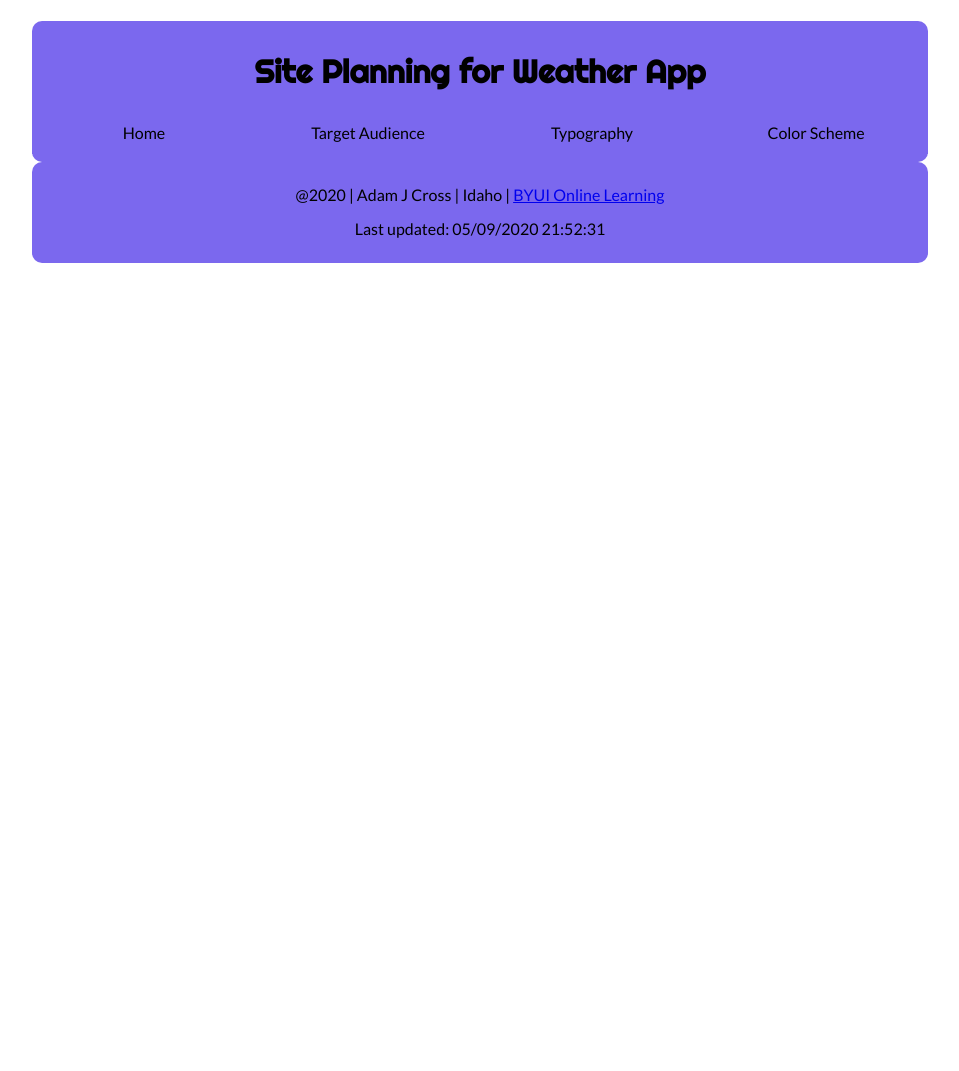
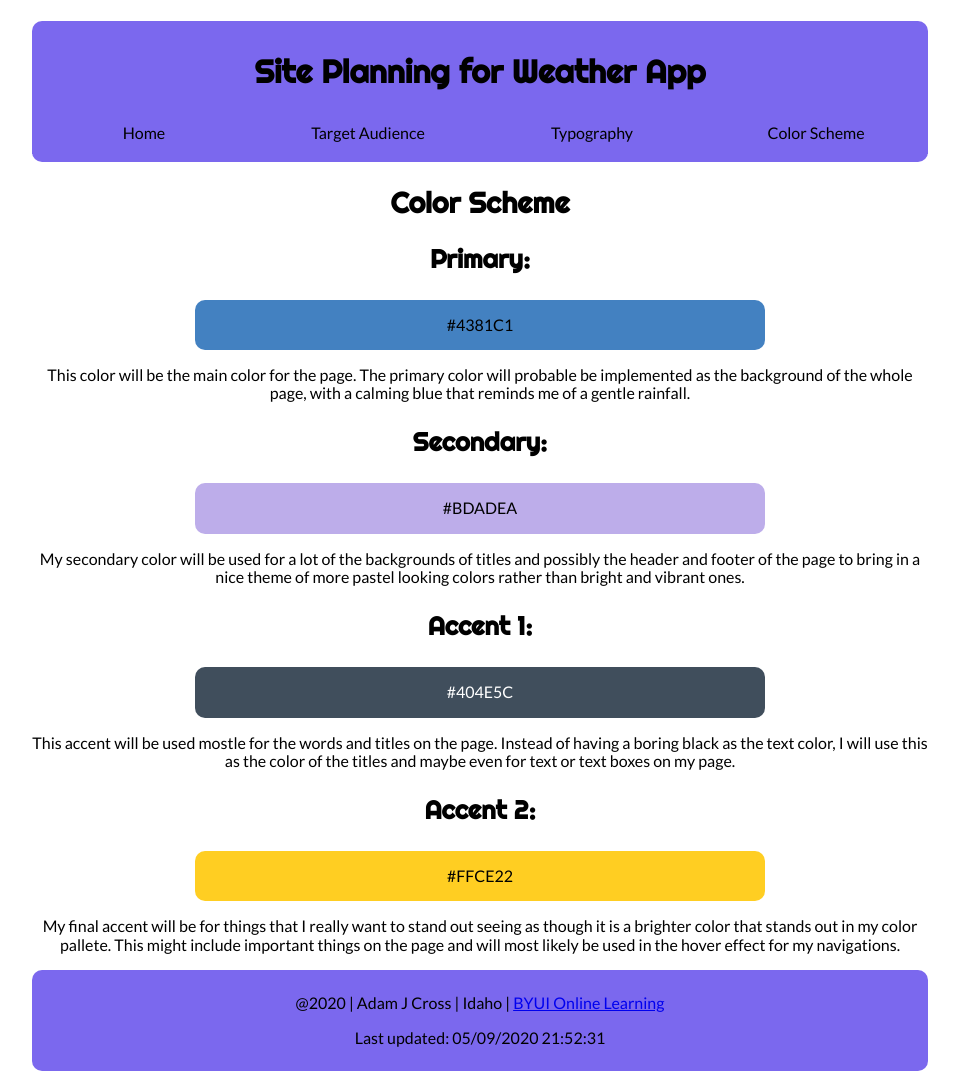
Before and after one commit to AdamMcswagm30/AdamMcswagm30.github.io, a plain HTML site: page lesson3/color-scheme.html in a window 1280 px wide. Shown: the whole page, without its empty margins (160-1119 px from the left). Before the commit the page ends 800 px from the top, so only its background shows below. Drawn offline with Linux system fonts and the light colour scheme.

Commit message:
many changes

```diff
--- a/lesson3/color-scheme.html
+++ b/lesson3/color-scheme.html
@@ -20,7 +20,37 @@
                 </nav>
             </header>
             <main>
-
+                <h2>Color Scheme</h2>
+                <h3>
+                    Primary:
+                </h3>
+                <p class='color1'>
+                    #4381C1
+                </p>
+                <p>This color will be the main color for the page. The primary color will probable be implemented as the background of the whole page, with a calming blue that reminds me of a gentle rainfall. </p>
+                <h3>
+                    Secondary:
+                </h3>
+                <p class='color2'>
+                    #BDADEA
+                </p>
+                <p>
+                    My secondary color will be used for a lot of the backgrounds of titles and possibly the header and footer of the page to bring in a nice theme of more pastel looking colors rather than bright and vibrant ones.
+                </p>
+                <h3>
+                    Accent 1:
+                </h3>
+                <p class='color3'>
+                    #404E5C
+                </p>
+                <p>This accent will be used mostle for the words and titles on the page. Instead of having a boring black as the text color, I will use this as the color of the titles and maybe even for text or text boxes on my page.</p>
+                <h3>
+                    Accent 2:
+                </h3>
+                <p class='color4'>
+                    #FFCE22
+                </p>
+                <p>My final accent will be for things that I really want to stand out seeing as though it is a brighter color that stands out in my color pallete. This might include important things on the page and will most likely be used in the hover effect for my navigations.</p>
             </main>
             <footer>
                 <p class='footer-p1'>@2020 | Adam J Cross | Idaho | <a href='https://www.byui.edu/'>BYUI Online Learning</a></p>
--- a/lesson3/style.css
+++ b/lesson3/style.css
@@ -12,6 +12,11 @@ header h1{
 h3{
     font-family: 'Righteous';
     font-size: 1.6em;
+}
+main h2{
+    font-family: 'Righteous';
+    font-size: 1.8em;
+    text-align: center;
 }
 footer{
     background-color: mediumslateblue;
@@ -72,3 +77,78 @@ p{
     display: inline-block;
     margin: 0 43%;
 }
+.color1{
+    font-family: 'Lato';
+    background-color: #4381C1;
+    color:black;
+    max-width: 60%;
+    margin: 0 auto;
+    padding: 1em;
+    border-radius: 10px;;
+}
+.color2{
+    font-family: 'Lato';
+    background-color:#BDADEA;
+    color:black;
+    max-width: 60%;
+    margin: 0 auto;
+    padding: 1em;
+    border-radius: 10px;;
+}
+.color3{
+    font-family: 'Lato';
+    background-color:#404E5C;
+    color:white;
+    max-width: 60%;
+    margin: 0 auto;
+    padding: 1em;
+    border-radius: 10px;;
+}
+.color4{
+    font-family: 'Lato';
+    background-color:#FFCE22;
+    color:black;
+    max-width: 60%;
+    margin: 0 auto;
+    padding: 1em;
+    border-radius: 10px;
+    margin-bottom: 1em;
+}
+.people{
+    display: flex;
+    justify-content: center;
+}
+.people img{
+    flex: 1 1 100%;
+    padding:1em;
+    max-width: 25em;
+    margin: 1em;
+    perspective: 1000px;
+}
+.inner {
+    position: relative;
+    width: 100%;
+    height: 100%;
+    text-align: center;
+    transition: transform 0.8s;
+    transform-style: preserve-3d;
+  }
+  .person1:hover .inner {
+    transform: rotateY(180deg);
+  }
+  .person2:hover .inner {
+    transform: rotateY(180deg);
+  }
+  front,
+  .back {
+    position: absolute;
+    width: 100%;
+    height: 100%;
+    -webkit-backface-visibility: hidden;
+    backface-visibility: hidden;
+  }
+  .back {
+    background-color: lightgray;
+    color: #2A1E5C;
+    transform: rotateY(180deg);
+  }
```
Also changed, not shown: lesson3/index.html (+1 -0 lines), lesson3/target-audience.html (+25 -1 lines), lesson3/typography.html (+7 -1 lines), photos/man_in_suit.jpeg (added), 1 other file.
